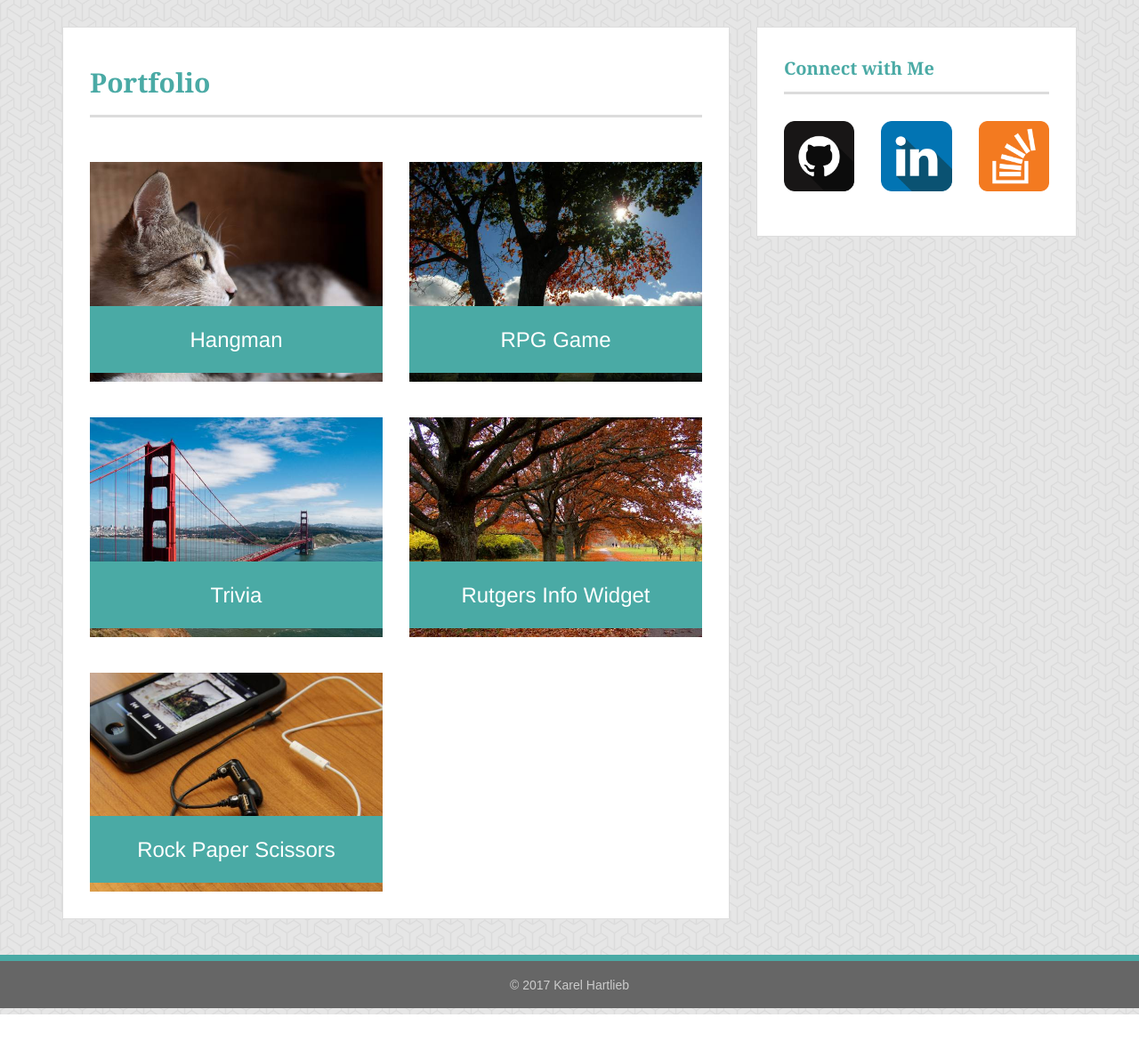
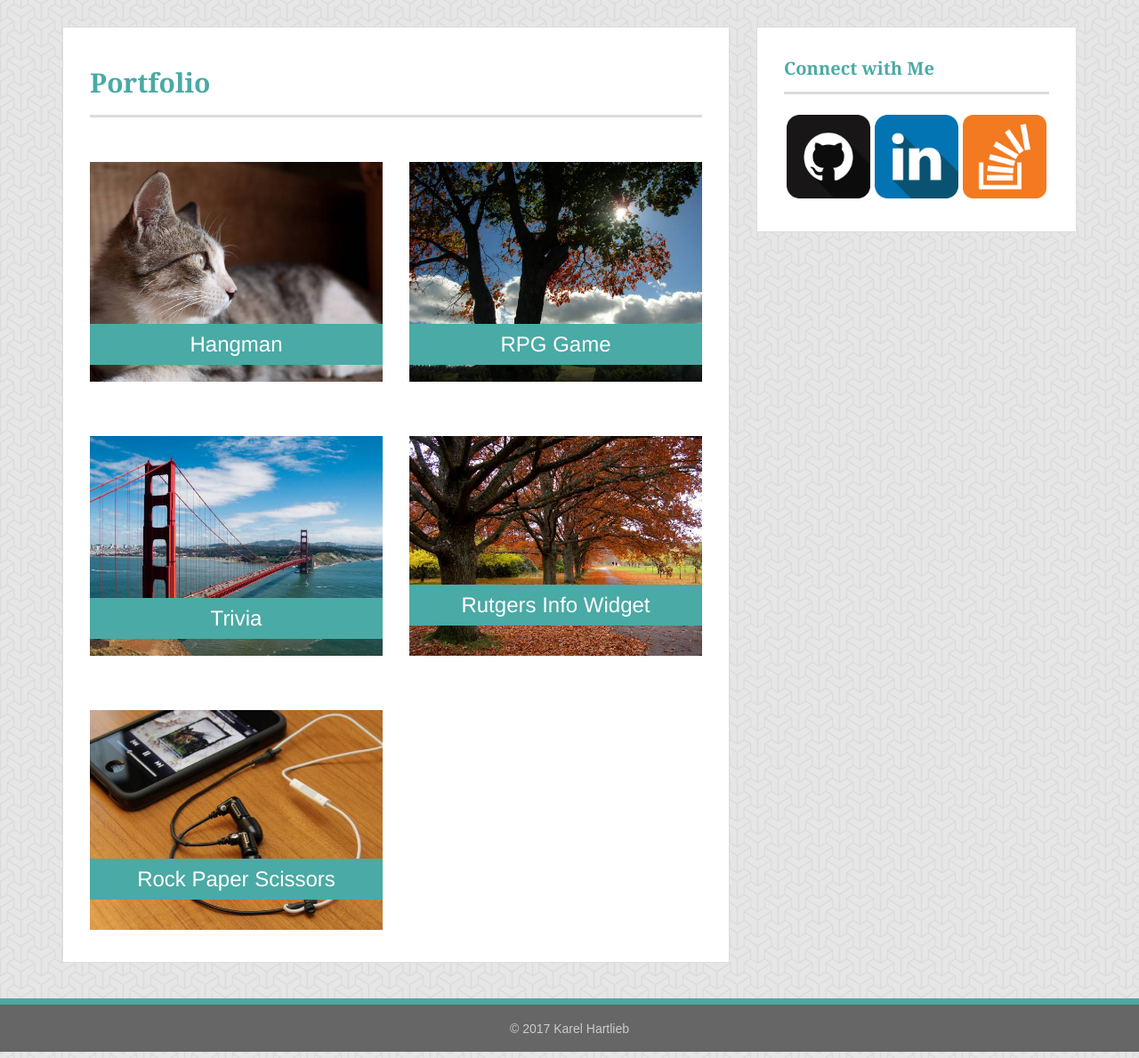
Before and after one commit to antipodd/Bootstrap-Portfolio, a PHP site: page /portfolio.html in a window 1280 px wide. Shown: the part 53-1242 px from the top of the page at 89% size. Before the commit the page ends 1193 px from the top, so only its background shows below. Run offline with PHP 8.4, Linux system fonts and the light colour scheme.

Commit message:
minor-corrections

```diff
--- a/assets/css/style.css
+++ b/assets/css/style.css
@@ -81,22 +81,31 @@ a:hover {
 	background-color: #ffffff;
 }
 
+.sidebar .row {
+	margin-left: 30px;
+	margin-right: 30px;
+}
+
 .sidebar h2 {
 	font-family: 'Georgia', Times, 'Times New Roman', serif;
 	color: #4aaaa5;
 	padding: 5px 0px 15px 0px;
-	margin-left: 30px;
-	margin-right: 30px;
 	border-bottom: solid #dcdcdc;
 	font-size: 20px;
 	font-weight: bold;
 }
 
-.sidebar-icons {
-	margin-left: 30px;
-	margin-right: 30px;
-	margin-top: 10px;
-	background-color: #ffffff;
+.sidebar .col-sm-12 {
+	padding-left: 0px;
+	padding-right: 0px;
+}
+
+.sidebar .col-sm-4 {
+	padding: 2.5px;
+}
+
+.sidebar .col-sm-12 .spacer {
+	height: 15px;
 }
 
 .spacer {
@@ -176,14 +185,16 @@ input[type=submit]:hover {
 	margin-bottom: 30px;
 }
 
+.portfolio-images img {
+	width: 100%;
+}
+
 .portfolio-text {
 	color: #ffffff;
 	position: relative;
 	background-color: #4aaaa5;
-	padding: 5px 0px;
 	text-align: center;
-	margin-top: -85px;
-	height: 75px;
+	margin-top: -65px;
 	text-decoration: none;
 }
 
@@ -191,3 +202,27 @@ input[type=submit]:hover {
 	text-decoration: none;
 	color: #ffffff;
 }
+
+.portfolio-text h3 {
+	margin-top: 0px;
+	margin-bottom: 0px;
+}
+
+.portfolio-text-2 {
+	margin-top: -80px; /*text spills over to another line, unfortunately this means that at large screen sizes the text in these images is higher up than in the others*/
+	color: #ffffff;
+	position: relative;
+	background-color: #4aaaa5;
+	text-align: center;
+	text-decoration: none;
+}
+
+.portfolio-text-2 a {
+	text-decoration: none;
+	color: #ffffff;
+}
+
+.portfolio-text-2 h3 {
+	margin-top: 0px;
+	margin-bottom: 0px;
+}
--- a/portfolio.html
+++ b/portfolio.html
@@ -44,14 +44,22 @@
                 <div class="col-xs-12 col-sm-6 col-md-6">
                   <a href="#"> <img src="assets/images/hangman2.jpg" alt="Hangman" class="center-block img-responsive">
                     <div class="portfolio-text">
+                      <div class="row">
+                      <div class="col-xs-12 col-sm-12 col-md-12">
                       <h3>Hangman</h3>
+                      </div>
+                      </div>
                     </div>
                   </a>
                 </div>
                 <div class="col-xs-12 col-sm-6 col-md-6">
                   <a href="#"> <img src="assets/images/RPG2.jpg" alt="Hangman" class="center-block img-responsive">
                     <div class="portfolio-text">
+                      <div class="row">
+                      <div class="col-xs-12 col-sm-12 col-md-12">
                       <h3>RPG Game</h3>
+                      </div>
+                      </div>
                     </div>
                   </a>
                 </div>
@@ -60,14 +68,22 @@
                 <div class="col-xs-12 col-sm-6 col-md-6">
                   <a href="#"> <img src="assets/images/Trivia2.jpg" alt="Hangman" class="center-block img-responsive">
                     <div class="portfolio-text">
+                    <div class="row">
+                      <div class="col-xs-12 col-sm-12 col-md-12">
                       <h3>Trivia</h3>
+                    </div>
+                    </div>
                     </div>
                   </a>
                 </div>
                 <div class="col-xs-12 col-sm-6 col-md-6">
                   <a href="#"> <img src="assets/images/Rutgers2.jpg" alt="Hangman" class="center-block img-responsive">
-                    <div class="portfolio-text">
+                    <div class="portfolio-text-2">
+                    <div class="row">
+                      <div class="col-xs-12 col-sm-12 col-md-12 col-lg-12">
                       <h3>Rutgers Info Widget</h3>
+                    </div>
+                    </div>
                     </div>
                   </a>
                 </div>
@@ -75,8 +91,12 @@
               <div class="row">
                 <div class="col-xs-12 col-sm-6 col-md-6">
                   <a href="#"> <img src="assets/images/RPS2.jpg" alt="Hangman" class="center-block img-responsive">
-                    <div class="portfolio-text">
+                    <div class="portfolio-text-2">
+                    <div class="row">
+                      <div class="col-xs-12 col-sm-12 col-md-12 col-lg-12">
                       <h3>Rock Paper Scissors</h3>
+                      </div>
+                      </div>
                     </div>
                   </a>
                 </div>
```
